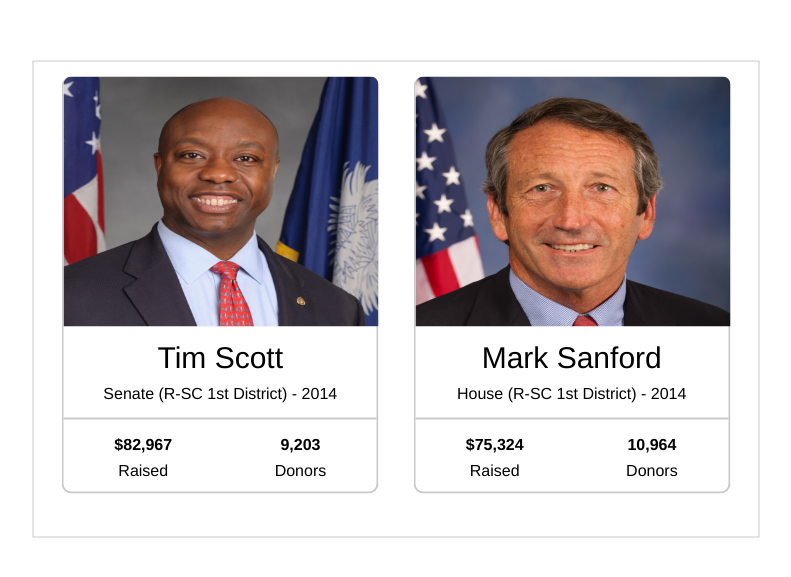
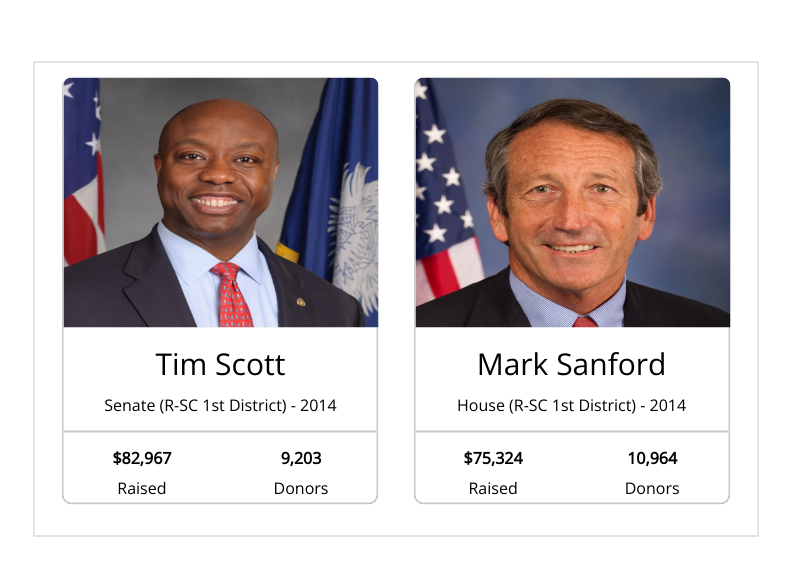
Before and after one commit to ryanmcgov/3.1-First-Website, a plain HTML site: page index.html in a window 1280 px wide. Shown: the part 101-678 px from the top of the page, without its empty margins (244-1035 px from the left). Drawn offline with nearby package versions, Linux system fonts and the light colour scheme.

Commit message:
style changes

```diff
--- a/index.html
+++ b/index.html
@@ -1,6 +1,7 @@
 <!DOCTYPE html>
 <html>
   <head>
+    <link href='http://fonts.googleapis.com/css?family=Open+Sans' rel='stylesheet' type='text/css'>
     <link rel="stylesheet" href="styles.css" />
   </head>
   <body>
--- a/styles.css
+++ b/styles.css
@@ -1,7 +1,7 @@
 html,
 body {
   height: 100%;
-  font-family: Helvetica, Helvetica-Neue, Arial;
+  font-family: 'Open Sans', sans-serif;
   text-align: center;
 }
 
@@ -13,6 +13,7 @@ body {
   border: 1px solid #c9c9c9;
   height: 475px;
   width: 725px;
+  box-sizing: border-box;
 }
 
 .profile {
@@ -23,14 +24,16 @@ body {
   border: 2px solid #c9c9c9;
   border-top: 0px;
   border-radius: 10px;
+  padding-bottom: 10px;
 }
 
 .pic {
   width: 315px;
   height: 250px;
-  border: 0px;
+  border: 0px 0px 0px -2px;
   border-radius: 8px 8px 0px 0px;
   position: relative;
+  overflow: hidden;
 }
 
 .name {
@@ -52,7 +55,7 @@ body {
   height: auto;
   width: auto;
   position: relative;
-  top: 7px;
+  top: 5px;
   right: 45px;
 }
 
@@ -61,7 +64,7 @@ body {
   height: auto;
   width: auto;
   position: relative;
-  top: 7px;
+  top: 5px;
   left: 45px;
 }
 
```
